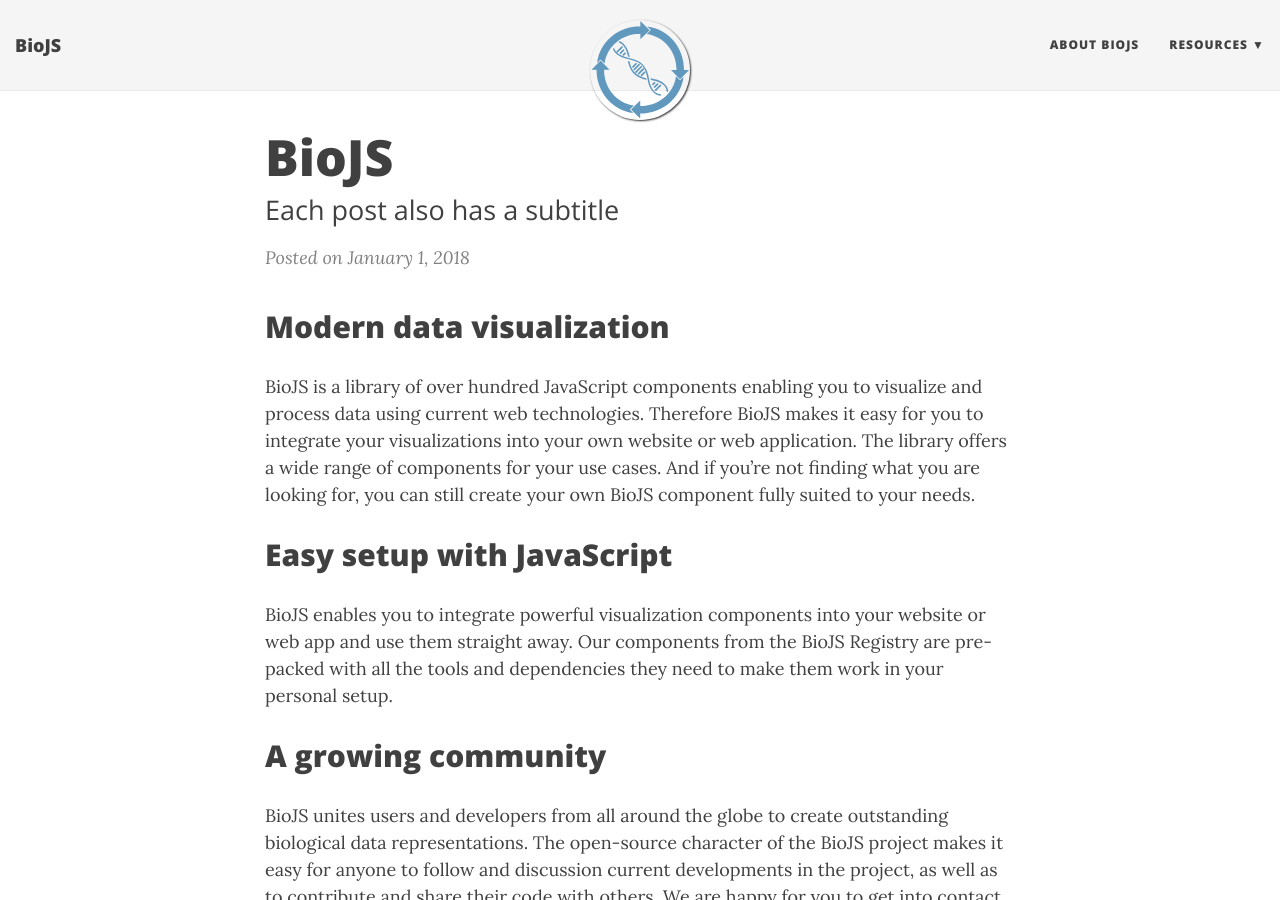
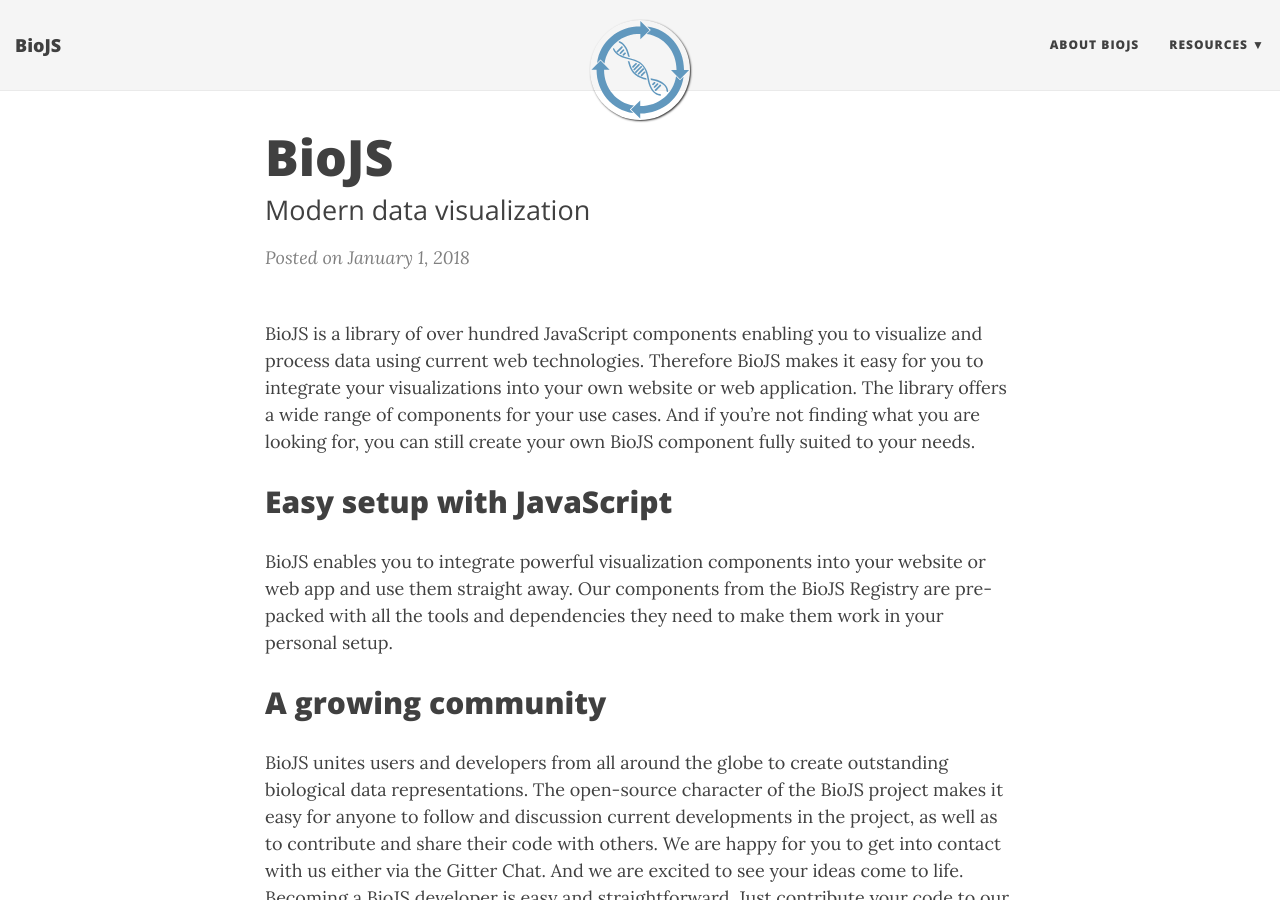
Before and after one commit to biojs/biojs.github.io, a Jekyll site: the page built from _posts/2018-01-01-biojs.md, in a window 1280 px wide and 900 px high. Built offline with Jekyll 4.4.1, drawn with Linux system fonts in a browser that asks for light colours; nearby versions of some CDN libraries.

Commit message:
kill some more boilerplate

```diff
--- a/_posts/2018-01-01-biojs.md
+++ b/_posts/2018-01-01-biojs.md
@@ -1,14 +1,14 @@
 ---
 layout: post
 title: BioJS
-subtitle: Each post also has a subtitle
+subtitle: Modern data visualization
 tags: [biojs]
 ---
 
-## Modern data visualization
 BioJS is a library of over hundred JavaScript components enabling you to visualize and process data using current web technologies. Therefore BioJS makes it easy for you to integrate your visualizations into your own website or web application. The library offers a wide range of components for your use cases. And if you're not finding what you are looking for, you can still create your own BioJS component fully suited to your needs.
 
 ## Easy setup with JavaScript
+
 BioJS enables you to integrate powerful visualization components into your website or web app and use them straight away. Our components from the BioJS Registry are pre-packed with all the tools and dependencies they need to make them work in your personal setup.
 
 ## A growing community
```
